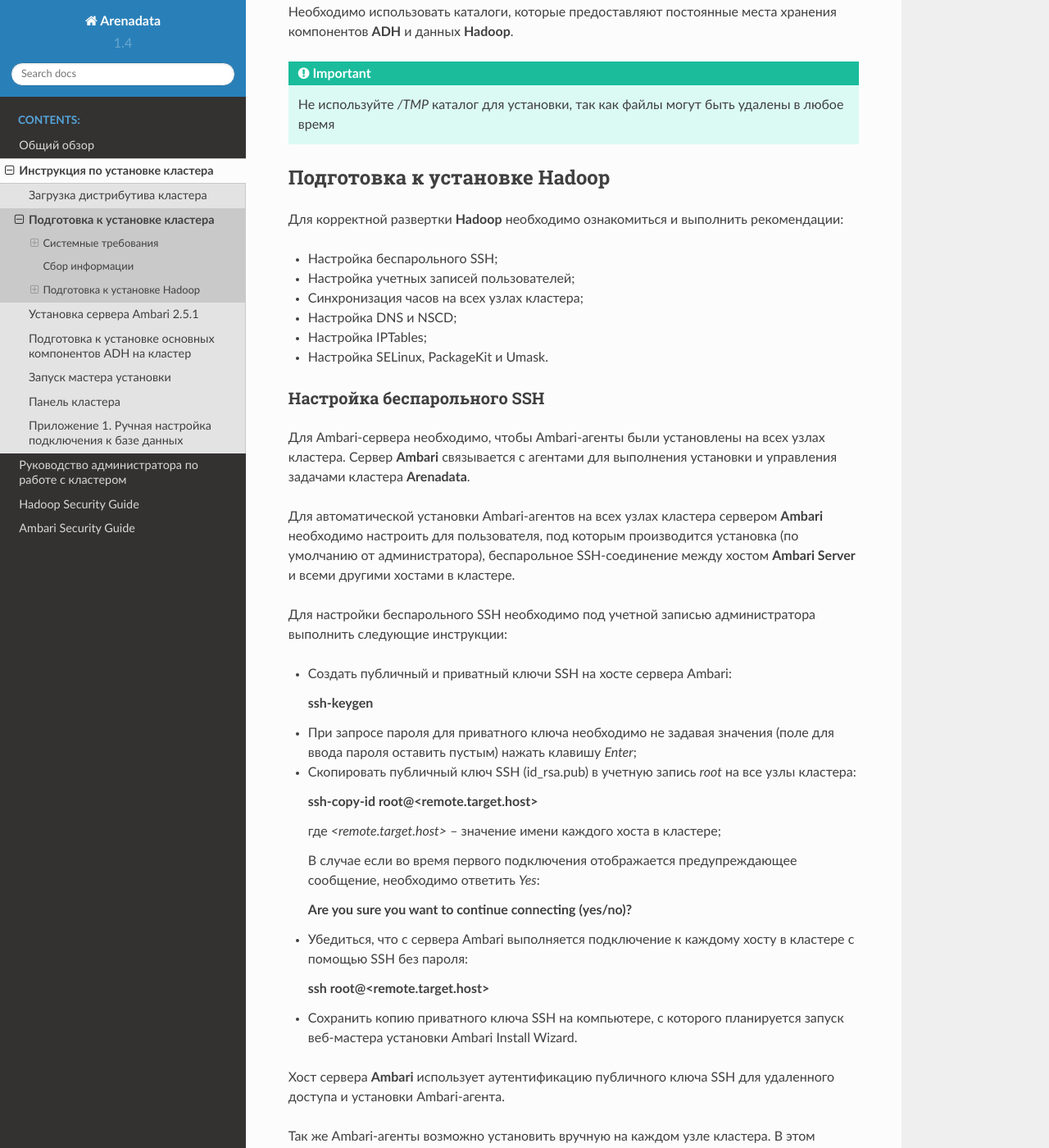
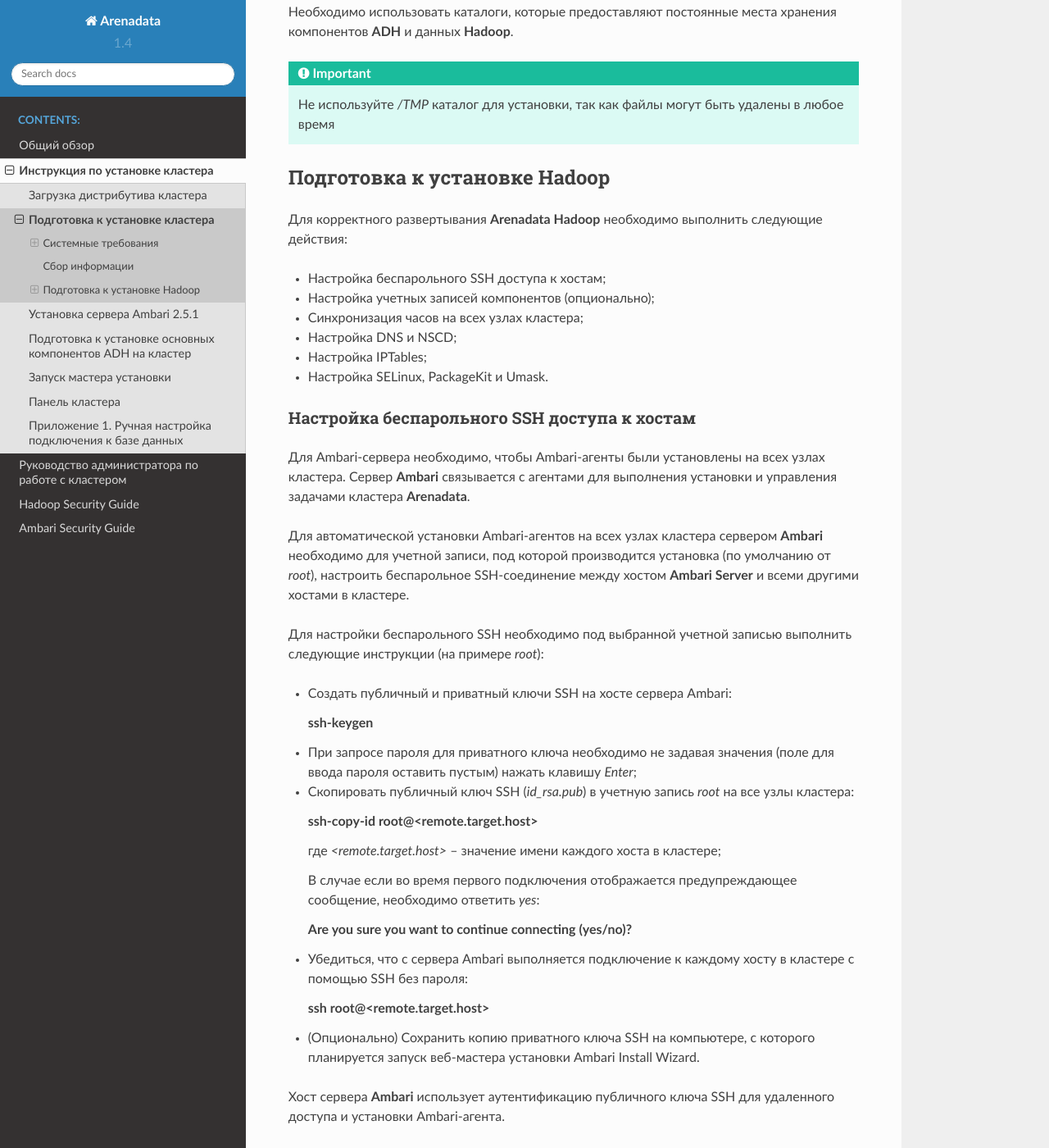
Before and after one commit to arenadata/docs_adps, a Sphinx documentation site: the page built from source/install/prepare.rst, in a window 1280 px wide and 1400 px high, scrolled down 4006 px. Shown: the whole window at 82% size. Built offline with Sphinx 7.4.7 and the Read the Docs theme 2.0.0, drawn with Linux system fonts in a browser that asks for light colours; pages that are not in the unit, such as notebooks, are missing from menus.

Commit message:
Update prepare.rst

```diff
--- a/source/install/prepare.rst
+++ b/source/install/prepare.rst
@@ -307,31 +307,29 @@
 Подготовка к установке Hadoop
 -----------------------------
 
-Для корректной развертки **Hadoop** необходимо ознакомиться и выполнить рекомендации:
+Для корректного развертывания **Arenadata Hadoop** необходимо выполнить следующие действия:
 
-+ Настройка беспарольного SSH;
-+ Настройка учетных записей пользователей;
++ Настройка беспарольного SSH доступа к хостам;
++ Настройка учетных записей компонентов (опционально);
 + Синхронизация часов на всех узлах кластера;
 + Настройка DNS и NSCD;
 + Настройка IPTables;
 + Настройка SELinux, PackageKit и Umask.
 
 
-Настройка беспарольного SSH
-^^^^^^^^^^^^^^^^^^^^^^^^^^^
+Настройка беспарольного SSH доступа к хостам
+^^^^^^^^^^^^^^^^^^^^^^^^^^^^^^^^^^^^^^^^^^^^
 
 Для Ambari-сервера необходимо, чтобы Ambari-агенты были установлены на
 всех узлах кластера. Сервер **Ambari** связывается с агентами для
 выполнения установки и управления задачами кластера **Arenadata**.
 
 Для автоматической установки Ambari-агентов на всех узлах кластера
-сервером **Ambari** необходимо настроить для пользователя, под которым
-производится установка (по умолчанию от администратора), беспарольное
+сервером **Ambari** необходимо для учетной записи, под которой производится установка (по умолчанию от *root*), настроить беспарольное
 SSH-соединение между хостом **Ambari Server** и всеми другими хостами в
 кластере.
 
-Для настройки беспарольного SSH необходимо под учетной записью
-администратора выполнить следующие инструкции:
+Для настройки беспарольного SSH необходимо под выбранной учетной записью выполнить следующие инструкции (на примере *root*):
 
 
 + Создать публичный и приватный ключи SSH на хосте сервера Ambari:
@@ -339,13 +337,13 @@
   :command:`ssh-keygen`
 
 + При запросе пароля для приватного ключа необходимо не задавая значения (поле для ввода пароля оставить пустым) нажать клавишу *Enter*;
-+ Скопировать публичный ключ SSH (id_rsa.pub) в учетную запись *root* на все узлы кластера:
++ Скопировать публичный ключ SSH (*id_rsa.pub*) в учетную запись *root* на все узлы кластера:
 
   :command:`ssh-copy-id root@<remote.target.host>`
 
   где *<remote.target.host>* – значение имени каждого хоста в кластере;
 
-  В случае если во время первого подключения отображается предупреждающее сообщение, необходимо ответить *Yes*:
+  В случае если во время первого подключения отображается предупреждающее сообщение, необходимо ответить *yes*:
 
   :command:`Are you sure you want to continue connecting (yes/no)?`
 
@@ -354,7 +352,7 @@
 
   :command:`ssh root@<remote.target.host>`
 
-+ Сохранить копию приватного ключа SSH на компьютере, с которого
++ (Опционально) Сохранить копию приватного ключа SSH на компьютере, с которого
   планируется запуск веб-мастера установки Ambari Install Wizard.
 
 
```
